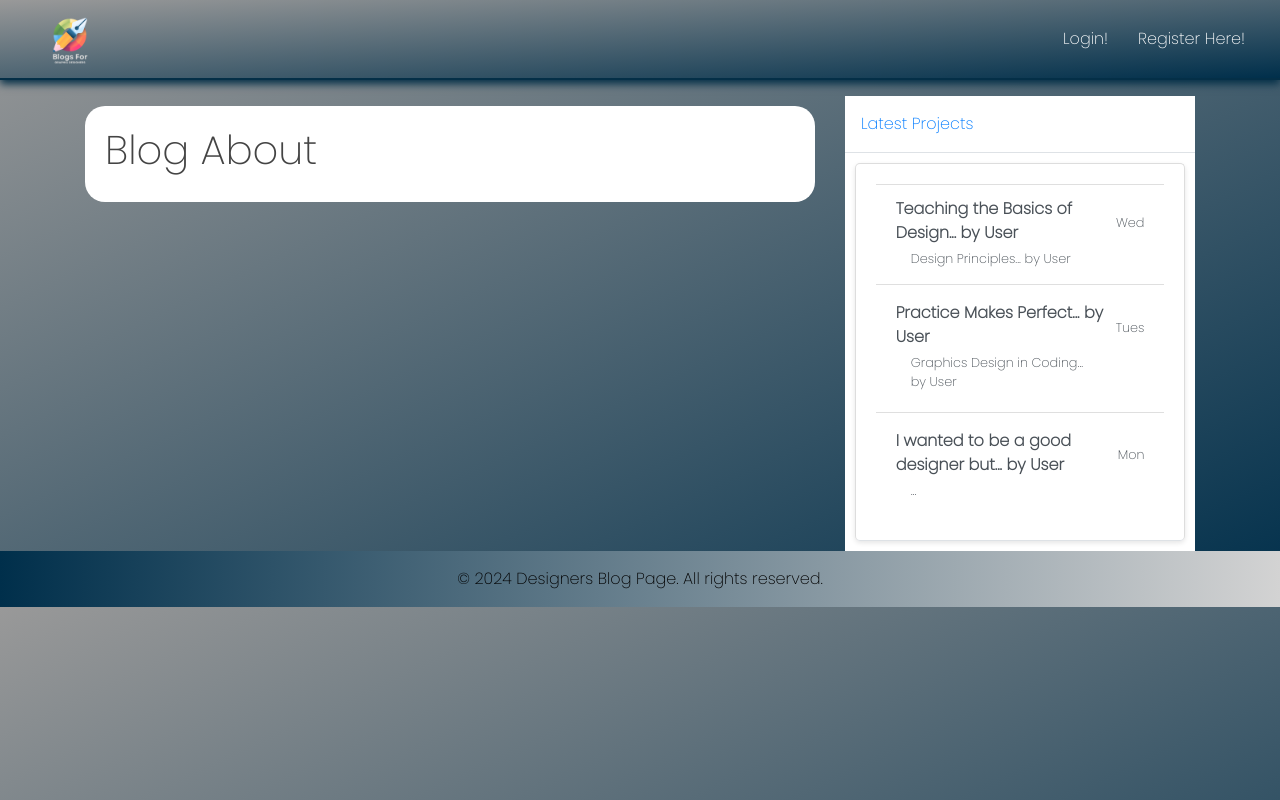
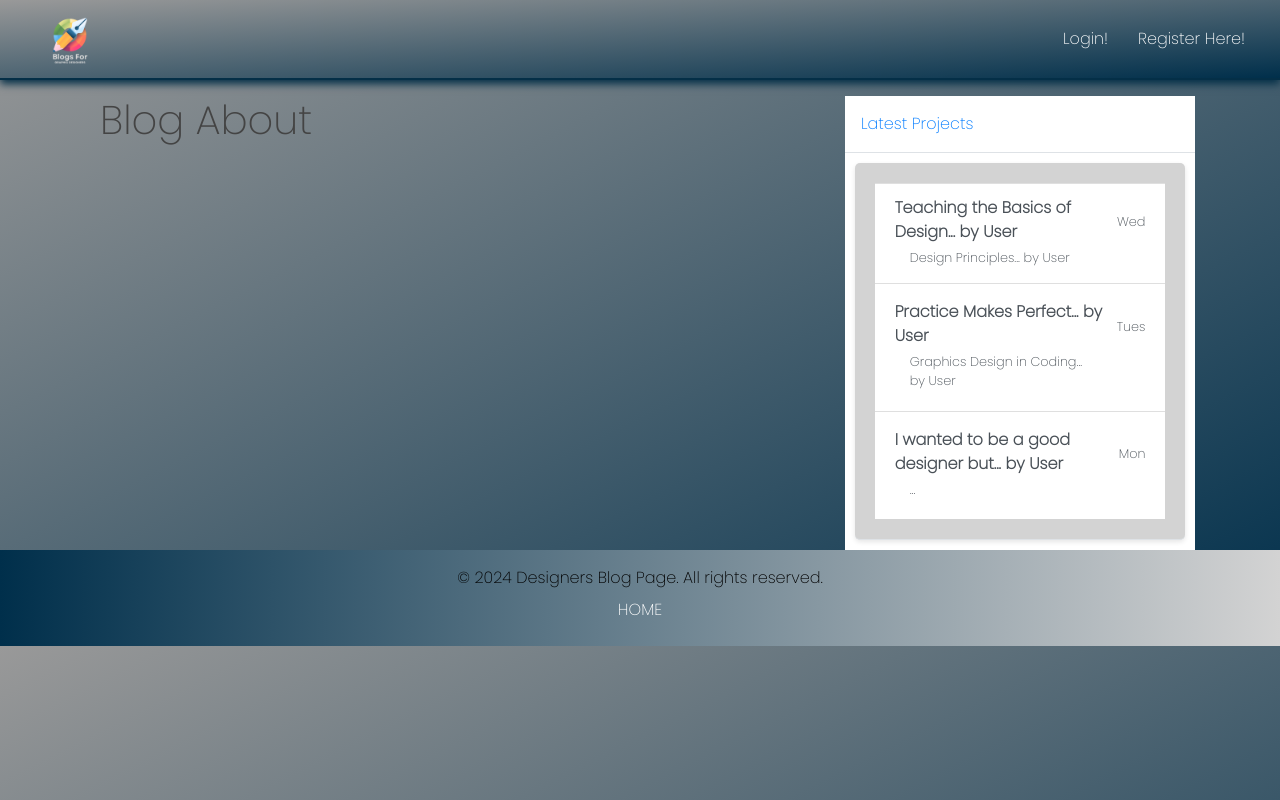
Before and after one commit to OwenD-24/Graphic-Design-Blog, a Django app: page /about/ in a window 1280 px wide. Run offline with Django 4.2, Linux system fonts and the light colour scheme; some libraries are stand-ins or nearby versions.

Commit message:
UPDATE: Updated homepage to how I want it exactly and getting rid of the bug causes a gap near the bottom, but now the gap appears on other pages, which I will fix another time

```diff
--- a/blog/static/blog/main.css
+++ b/blog/static/blog/main.css
@@ -1,13 +1,47 @@
+/*--------------------------------Reset margin/padding for all elements */
+* {
+    margin: 0;
+    padding: 0;
+    box-sizing: border-box;
+}
+
+.clearfix::after {
+    content: "";
+    display: table;
+    clear: both;
+}
+
 /*--------------------------------General Page Styling */
 html, body {
-    max-height: 100%;
-    background: linear-gradient(to bottom right, #999999, #002f4b);
     margin: 0;
-    padding: 0;
     font-family: 'Poppins', sans-serif;
     color: #333333;
     display: flex;
     flex-direction: column;
+    background: linear-gradient(to bottom right, #999999, #002f4b);
+    background-size: cover;
+}
+
+main {
+    flex-grow: 1;
+    display: flex;
+    flex-direction: column;
+    justify-content: flex-start;
+    padding-bottom: 0;
+    margin-bottom: 0;
+}
+
+.home-page main, .about-container, .content-section {
+    flex-grow: 1;
+    display: flex;
+    flex-direction: column;
+    justify-content: space-between;
+}
+
+.home-page footer {
+    position: relative;
+    margin-top: auto;
+    flex-shrink: 0;
 }
 
 /*--------------------------------Typography */
@@ -84,7 +118,7 @@ ul {
     display: flex;
     justify-content: space-between;
     align-items: flex-start;
-    margin: 20px 0;
+    flex-grow: 1;
 }
 
 /*--------------------------------Post Grid Layout */
@@ -92,11 +126,12 @@ ul {
     display: grid;
     grid-template-columns: repeat(2, 1fr);
     gap: 20px;
-    width: 65%;
+    width: 100%; /* Use full width */
+    padding-bottom: 20px;
 }
 
 .post-box {
-    background-color: #d3d3d3;
+    background-color: white;
     color: #000;
     padding: 15px;
     border-radius: 10px;
@@ -106,6 +141,7 @@ ul {
     flex-direction: column;
     align-items: center;
     text-align: center;
+    margin: 10px 0;
 }
 
 .post-box:hover {
@@ -114,14 +150,15 @@ ul {
 }
 
 .posts-wrapper {
-    margin-bottom: 20px;
+    width: 100%;
+    padding: 0;
+    margin: 0;
 }
 
 /*--------------------------------Latest Projects Section */
 .latest-projects {
-    background-color: d3d3d3;
+    background-color: #d3d3d3;
     padding: 20px;
-    border: 1px solid #ddd;
     border-radius: 5px;
     box-shadow: 0 2px 5px rgba(0, 0, 0, 0.1);
     width: 94.5%;
@@ -153,10 +190,11 @@ ul {
 
 /*--------------------------------About Page Styling */
 .about-container {
-    background: white;
-    padding: 20px;
-    margin-top: 10px;
-    border-radius: 20px;
+    flex-grow: 1;
+    display: flex;
+    flex-direction: column;
+    justify-content: flex-start;
+    padding-bottom: 20px;
 }
 
 /*--------------------------------Article Styling */
@@ -287,17 +325,19 @@ footer {
     text-align: center;
     flex-shrink: 0;
     width: 100%;
+    position: relative;
+    margin-top: auto;
 }
 
 footer a {
-    color: #03e9f4;
+    color: #ffffff;
     text-decoration: none;
     margin: 0 10px;
 }
 
 footer a:hover {
     text-decoration: underline;
-    color: #ffffff;
+    color: #03e9f4;
 }
 
 .footer .text-muted {
--- a/blog/templates/blog/base.html
+++ b/blog/templates/blog/base.html
@@ -14,7 +14,7 @@
     <link href="https://fonts.googleapis.com/css2?family=Poppins:wght@200&display=swap" rel="stylesheet">
 </head>
 
-<body>
+<body class="home-page">
     <header class="site-header">
         <nav class="navbar navbar-expand-lg navbar-light">
             <a class="navbar-brand" href="{% url 'blog-home' %}">
@@ -97,6 +97,7 @@
     <footer class="footer mt-auto py-3 bg-light">
         <div class="container">
             <span class="text-muted">&copy; 2024 Designers Blog Page. All rights reserved.</span>
+            <a class="nav-item nav-link" href="{% url 'blog-home' %}">HOME</a>
         </div>
     </footer>
 
```
